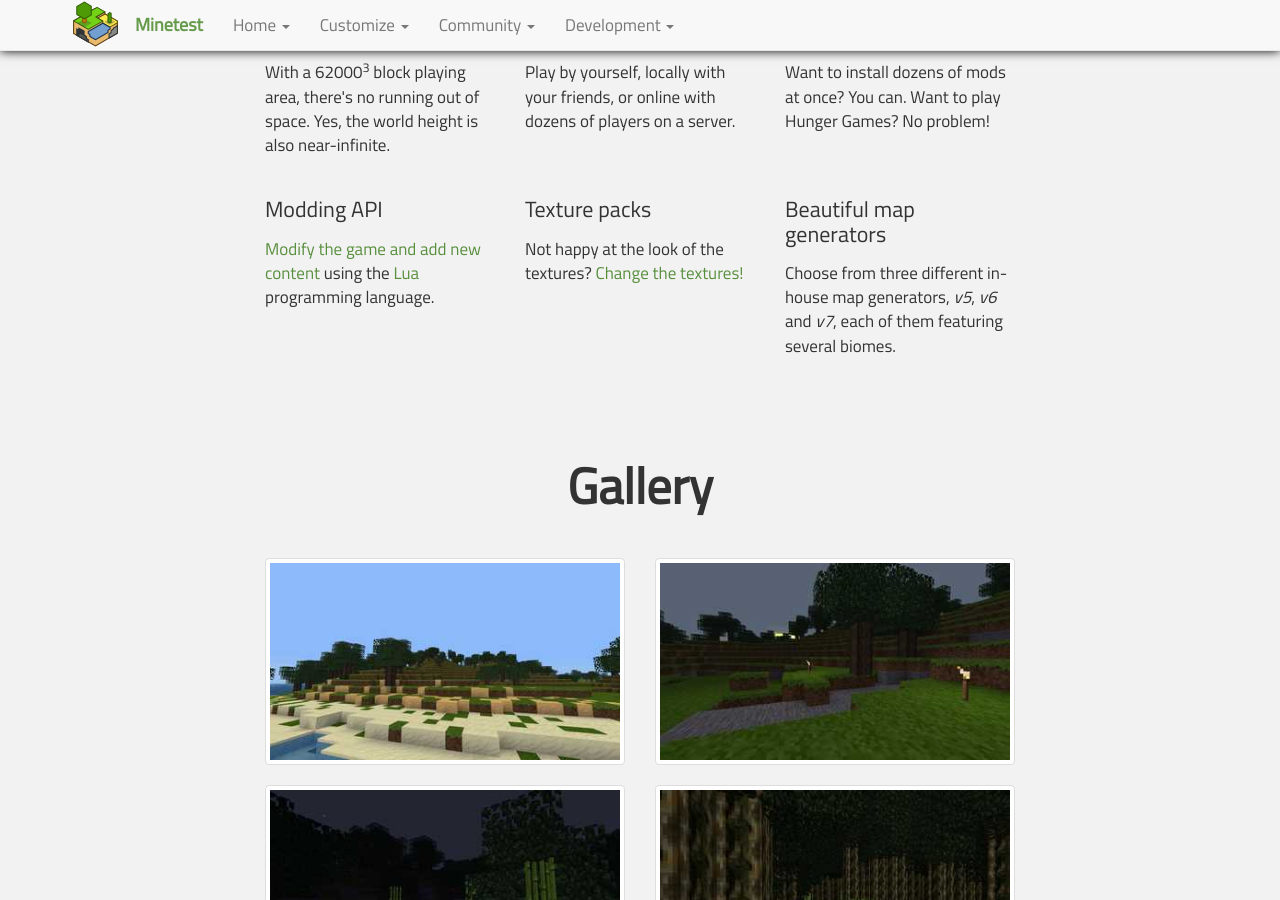
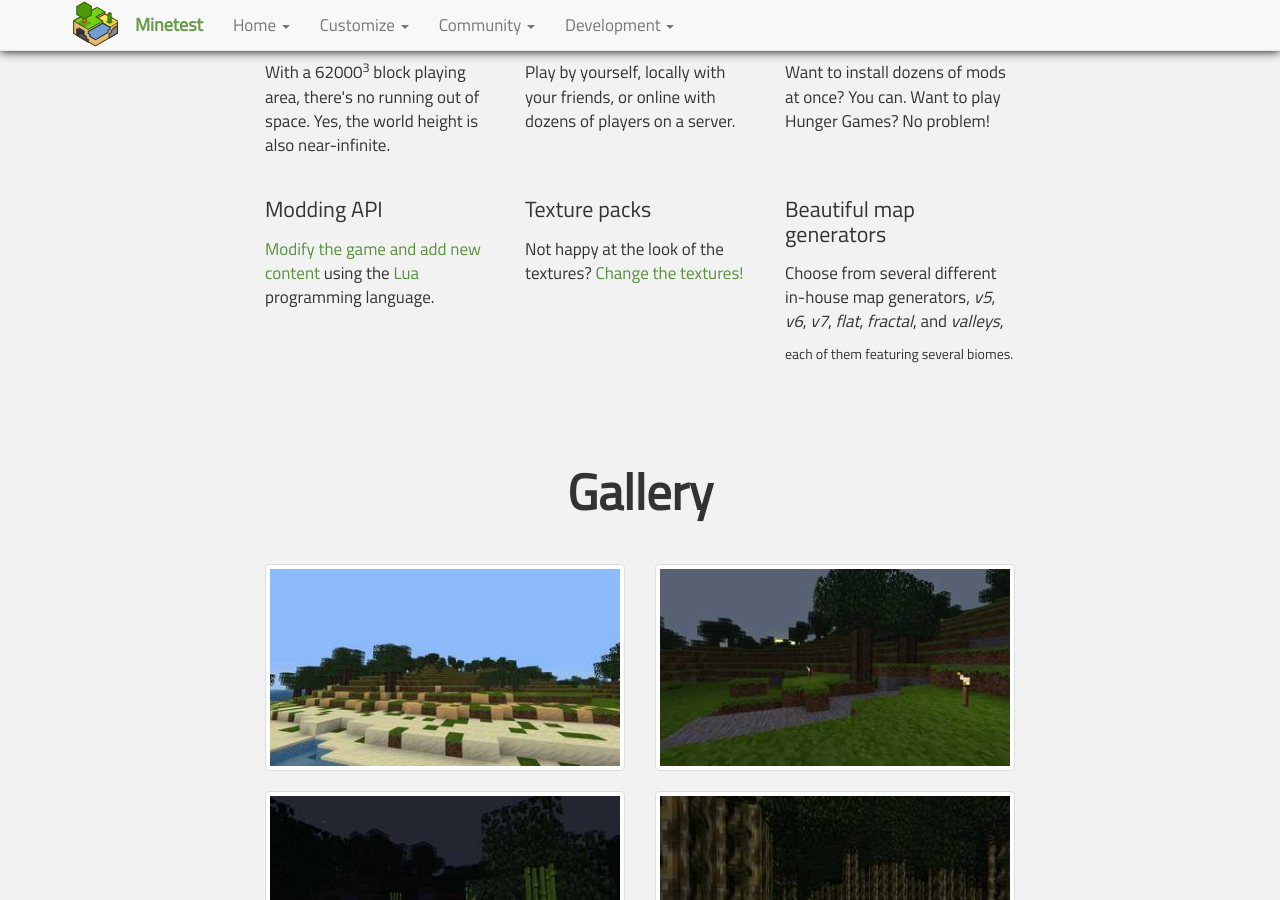
Before and after one commit to minetest/minetest.github.io, a Jekyll site: the page built from index.html, in a window 1280 px wide and 900 px high, scrolled down 1396 px. Built offline with Jekyll 4.4.1, drawn with Linux system fonts in a browser that asks for light colours; comment, search, counter and statistics services are not loaded.

Commit message:
Add new mapgens to index.html (#68)

```diff
--- a/index.html
+++ b/index.html
@@ -53,7 +53,8 @@ redirect_from:
     </div>
     <div class="col-lg-4">
       <h4>Beautiful map generators</h4>
-      <p>Choose from three different in-house map generators, <em>v5</em>, <em>v6</em> and <em>v7</em>, each of them featuring several biomes.</p>
+      <p>Choose from several different in-house map generators, <em>v5</em>, <em>v6</em>, <em>v7</em>, <em>flat</em>, <em>fractal</em>, and <em>valleys</em>,</p>
+      each of them featuring several biomes.</p>
     </div>
   </div>
 
```
